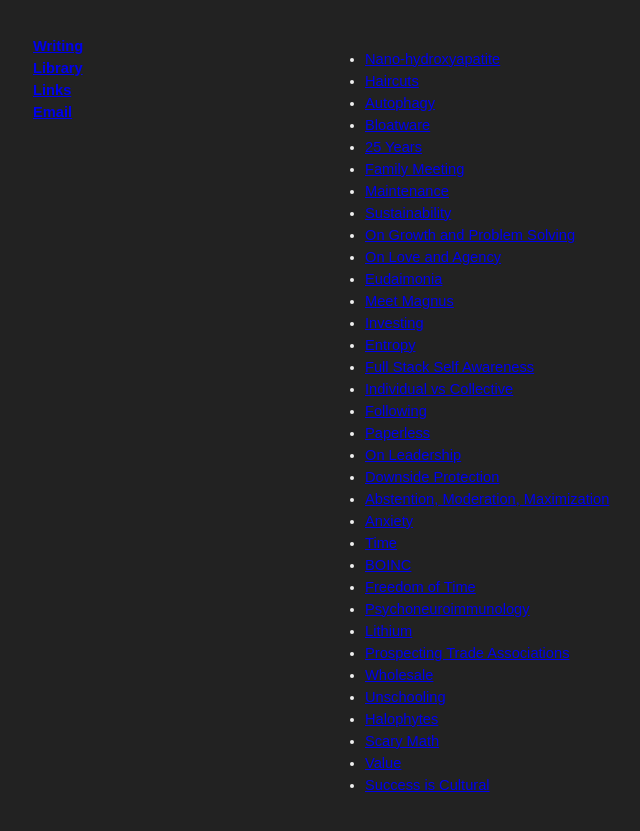
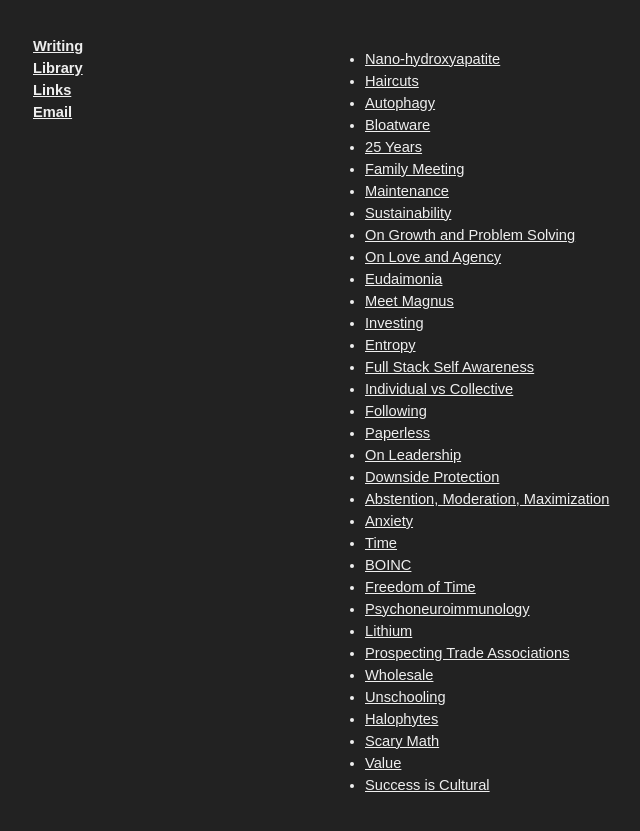
Before and after one commit to rogerkirkness/writing, a Jekyll site: the page built from index.html, in a window 1280 px wide. Shown: the top 831 px of the page, without its empty margins (15-655 px from the left). Built offline with Jekyll 4.4.1, drawn with Linux system fonts in a browser that asks for light colours.

Commit message:
Bump version to 1.1.2

```diff
--- a/_layouts/default.html
+++ b/_layouts/default.html
@@ -49,6 +49,10 @@
 			font-family: sans-serif;
 		}
 
+		a {
+			color: #efefef;
+		}
+
 		.pagination {
 			margin-top: 20px;
 		}
```
